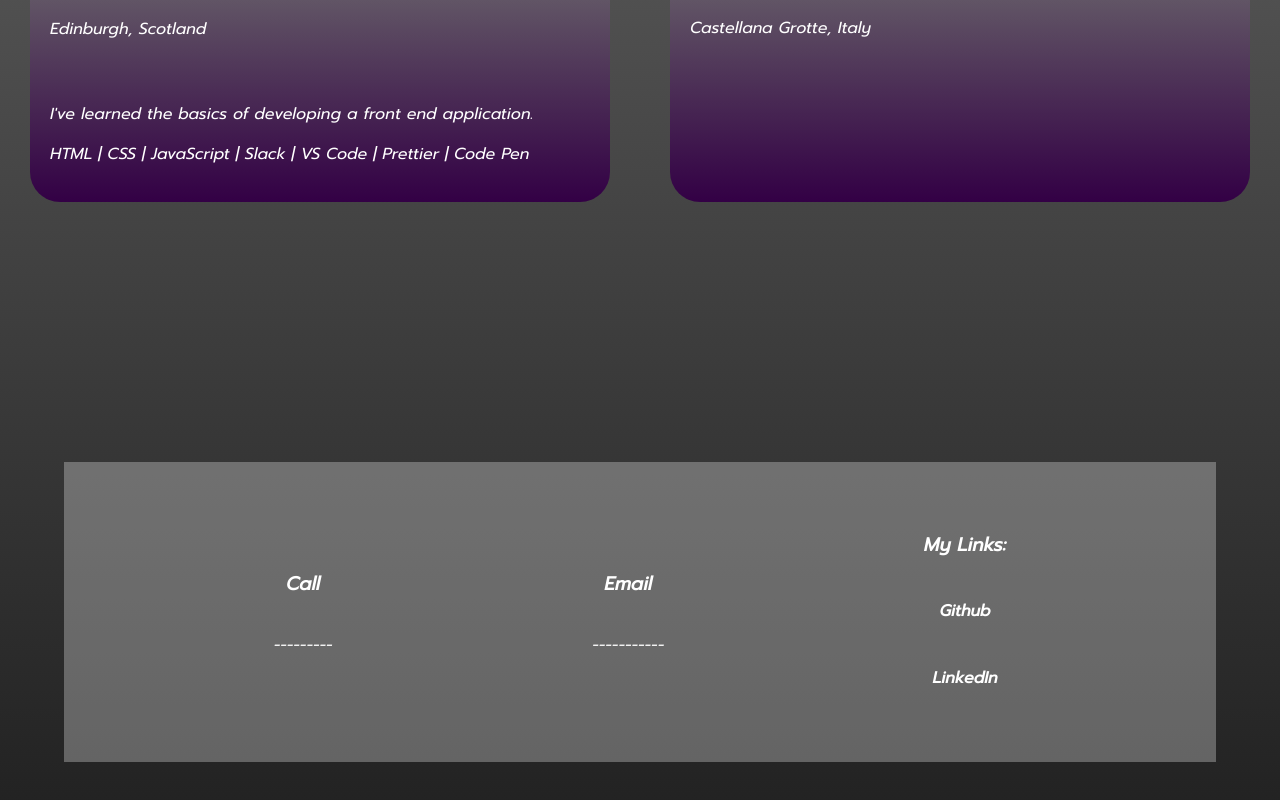
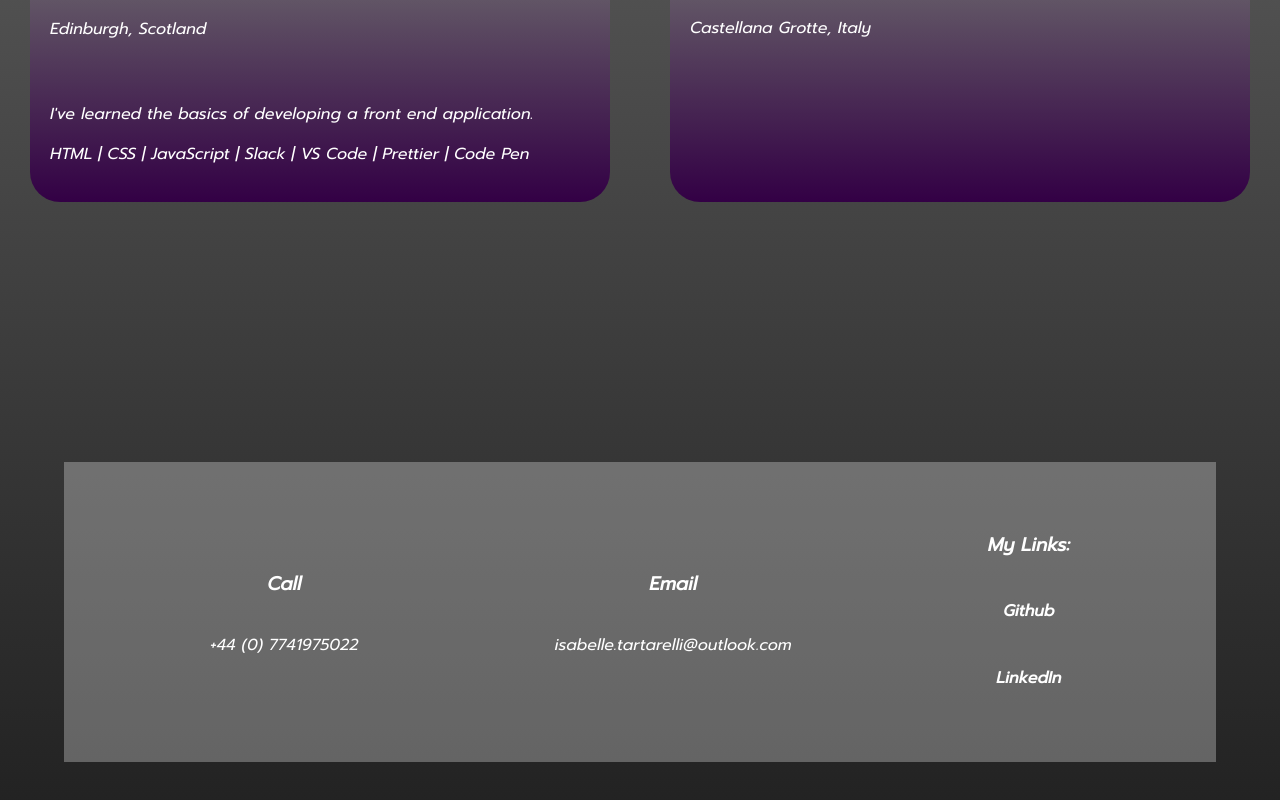
Before and after one commit to Shylan21/Isabelle-Portfolio, a React (Create React App) app: page /resume in a window 1280 px wide. Shown: the part 2597-3397 px from the top of the page. Built offline with nearby package versions, Linux system fonts and the light colour scheme.

Commit message:
Added number and email

```diff
--- a/src/components/Contacts/Contacts.js
+++ b/src/components/Contacts/Contacts.js
@@ -7,13 +7,13 @@ const Contacts = () => {
 				<div className="number">
 					<div className="footer-row">
 						<h3>Call</h3>
-						<p>---------</p>
+						<p>+44 (0) 7741975022</p>
 					</div>
 				</div>
 				<div className="email">
 					<div className="footer-row">
 						<h3>Email</h3>
-						<p>-----------</p>
+						<p>isabelle.tartarelli@outlook.com</p>
 					</div>
 				</div>
 				<div className="links">
```
